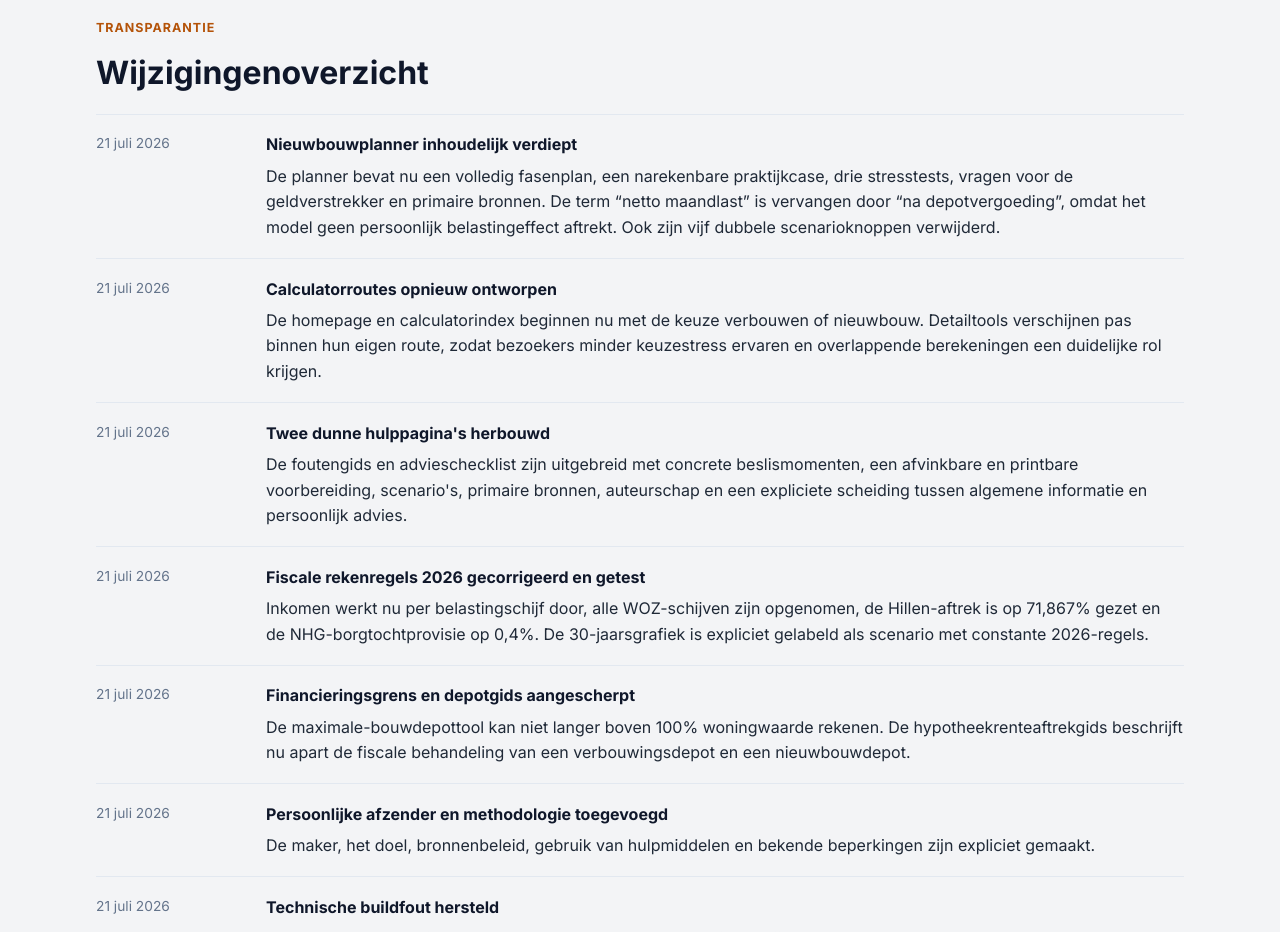
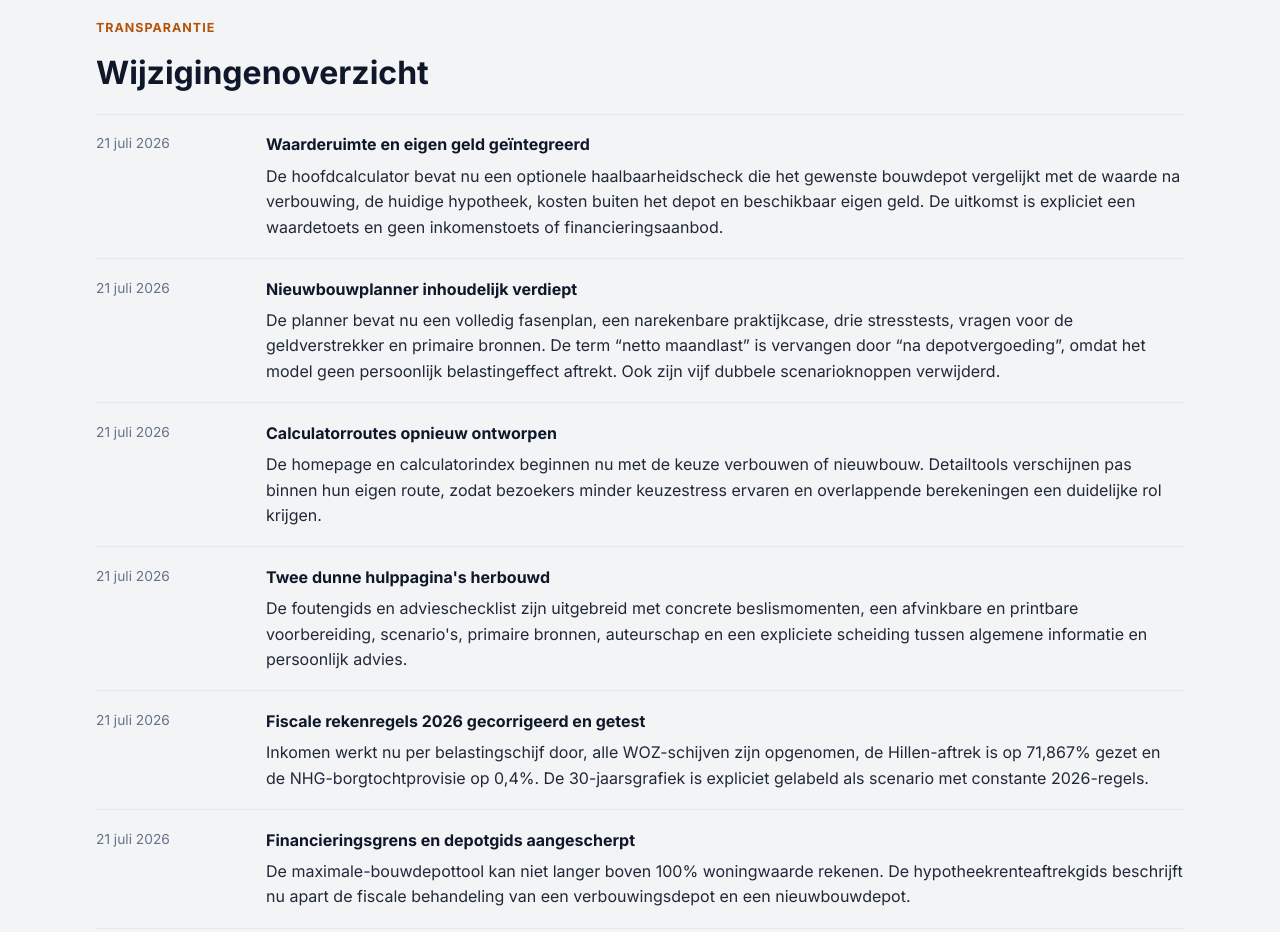
Before and after one commit to simeonvanegeraat-code/bouwdepotcalculator, a website built with Vite: page methodologie.html in a window 1280 px wide. Shown: the part 2360-3292 px from the top of the page. Built offline with nearby package versions, Linux system fonts and the light colour scheme.

Commit message:
Documenteer geïntegreerde waardetoets

```diff
--- a/methodologie.html
+++ b/methodologie.html
@@ -155,6 +155,10 @@
             <div class="change-log">
                 <article>
                     <time datetime="2026-07-21">21 juli 2026</time>
+                    <div><h3>Waarderuimte en eigen geld geïntegreerd</h3><p>De hoofdcalculator bevat nu een optionele haalbaarheidscheck die het gewenste bouwdepot vergelijkt met de waarde na verbouwing, de huidige hypotheek, kosten buiten het depot en beschikbaar eigen geld. De uitkomst is expliciet een waardetoets en geen inkomenstoets of financieringsaanbod.</p></div>
+                </article>
+                <article>
+                    <time datetime="2026-07-21">21 juli 2026</time>
                     <div><h3>Nieuwbouwplanner inhoudelijk verdiept</h3><p>De planner bevat nu een volledig fasenplan, een narekenbare praktijkcase, drie stresstests, vragen voor de geldverstrekker en primaire bronnen. De term “netto maandlast” is vervangen door “na depotvergoeding”, omdat het model geen persoonlijk belastingeffect aftrekt. Ook zijn vijf dubbele scenarioknoppen verwijderd.</p></div>
                 </article>
                 <article>
```
